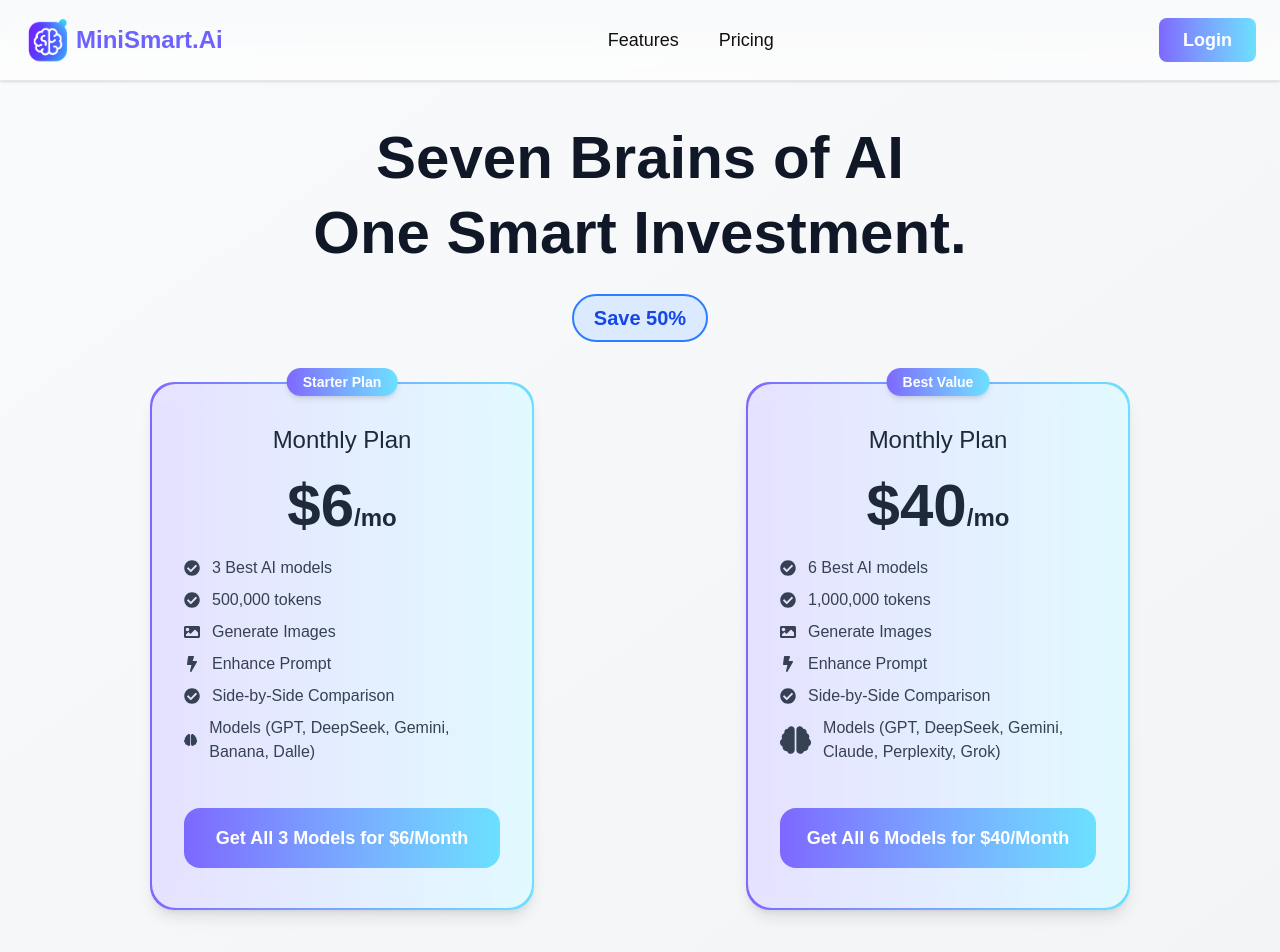
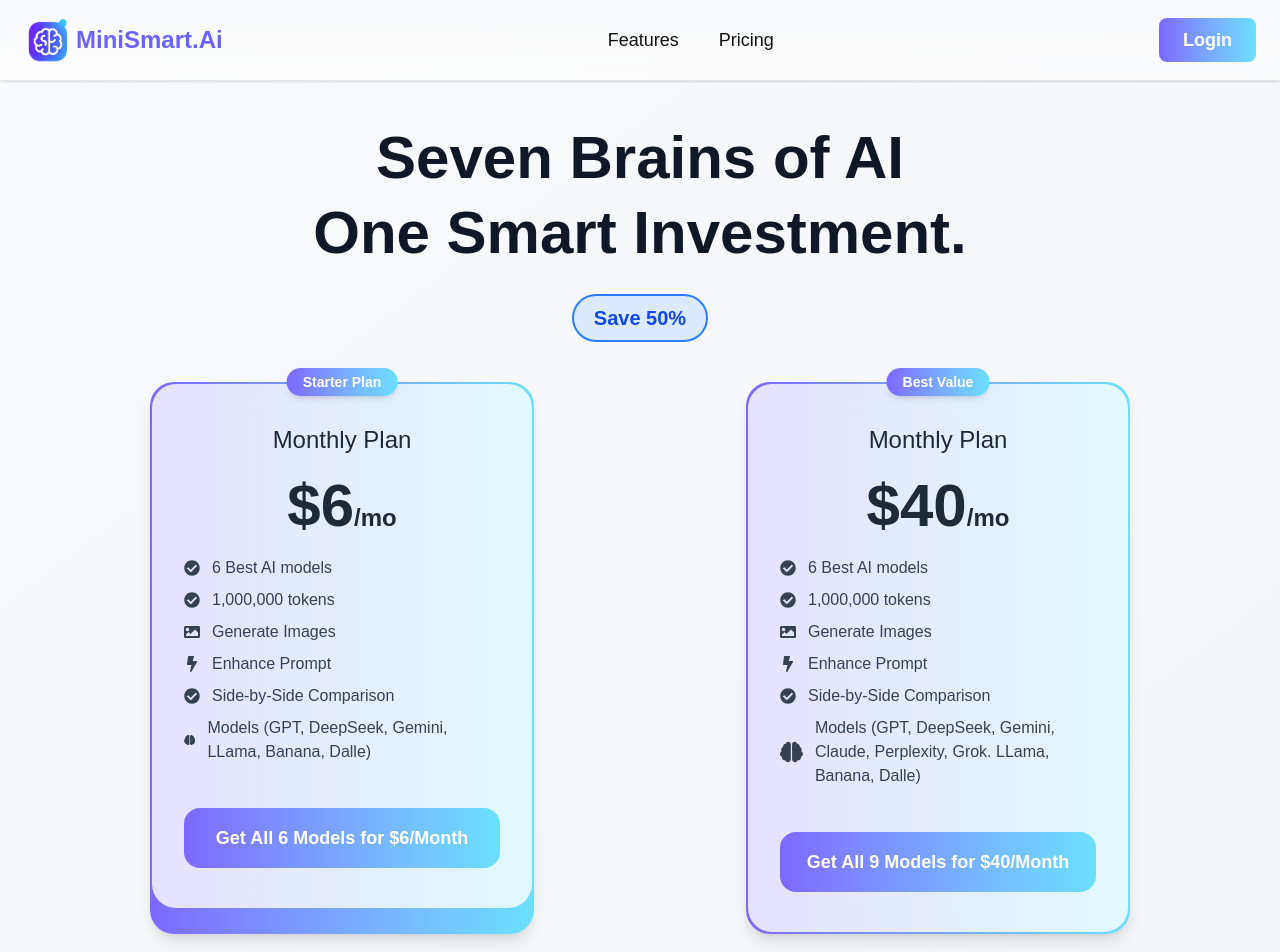
Before and after one commit to Haris321m/ministackai, a Next.js app in the folder Frontend/: page /Pricing in a window 1280 px wide. Shown: the top 952 px of the page. Built offline with nearby package versions, Linux system fonts and the light colour scheme; no server answers.

Commit message:
New changes in Fons f home page

```diff
--- a/Frontend/next.config.ts
+++ b/Frontend/next.config.ts
@@ -2,9 +2,15 @@ import type { NextConfig } from "next";
 
 const nextConfig: NextConfig = {
   images: {
-    domains: ["localhost"],
+    domains: ["localhost", "api.minismartai.com", "www.api.minismartai.com"],
   },
   devIndicators: false,
+  eslint: {
+    ignoreDuringBuilds: true,
+  },
+  typescript: {
+    ignoreBuildErrors: true,
+  },
 };
 
 export default nextConfig;
--- a/Frontend/src/app/Pricing/page.tsx
+++ b/Frontend/src/app/Pricing/page.tsx
@@ -22,14 +22,14 @@ function PricingComponent() {
       subtitle: "Monthly Plan",
       price: "$6",
       features: [
-        { icon: <FaCheckCircle />, label: "3 Best AI models" },
-        { icon: <FaCheckCircle />, label: "500,000 tokens" },
+        { icon: <FaCheckCircle />, label: "6 Best AI models" },
+        { icon: <FaCheckCircle />, label: "1,000,000 tokens" },
         { icon: <FaImage />, label: "Generate Images" },
         { icon: <FaBolt />, label: "Enhance Prompt" },
         { icon: <FaCheckCircle />, label: "Side-by-Side Comparison" },
-        { icon: <FaBrain />, label: "Models (GPT, DeepSeek, Gemini, Banana, Dalle)" },
+        { icon: <FaBrain />, label: "Models (GPT, DeepSeek, Gemini, LLama, Banana, Dalle)" },
       ],
-      button: "Get All 3 Models for $6/Month",
+      button: "Get All 6 Models for $6/Month",
     },
     {
       title: "Best Value",
@@ -41,9 +41,9 @@ function PricingComponent() {
         { icon: <FaImage />, label: "Generate Images" },
         { icon: <FaBolt />, label: "Enhance Prompt" },
         { icon: <FaCheckCircle />, label: "Side-by-Side Comparison" },
-        { icon: <FaBrain className="text-5xl" />, label: "Models (GPT, DeepSeek, Gemini, Claude, Perplexity, Grok)" },
+        { icon: <FaBrain className="text-5xl" />, label: "Models (GPT, DeepSeek, Gemini, Claude, Perplexity, Grok. LLama, Banana, Dalle)" },
       ],
-      button: "Get All 6 Models for $40/Month",
+      button: "Get All 9 Models for $40/Month",
     },
   ];
 
--- a/Frontend/src/components/Home/Features.tsx
+++ b/Frontend/src/components/Home/Features.tsx
@@ -13,17 +13,17 @@ export default function Features() {
     () => [
       {
         title: 'Compare All Premium AIs at Once',
-        desc: 'Free AI models often deliver restricted and inferior answers. With AI Fiesta, you get access to multiple top-tier premium models, all in one place. Compare their responses side-by-side to experience faster, smarter, and most accurate answers.',
+        desc: 'Stop switching between apps to test different AIs. MiniSmart.Ai brings GPT, Gemini, DeepSeek, LLaMA, and more into a single platform. Instantly compare their answers side-by-side and discover which model gives you the smartest, fastest, and most accurate results for your task.',
         video: '/video.mp4',
       },
       {
-        title: 'Boost Your Productivity',
-        desc: 'No more switching between multiple apps. Get everything you need in one dashboard – research, writing, brainstorming – all powered by multiple AI brains working for you.',
+        title: 'Generate Stunning Images with AI',
+        desc: 'Bring your imagination to life with our integrated image generation feature. From professional graphics to creative artwork, MiniSmart.Ai lets you create high-quality visuals in seconds—powered by cutting-edge AI image models—all inside the same platform.',
         video: '/video.mp4',
       },
       {
-        title: 'Seamless Experience',
-        desc: 'Enjoy a clean, distraction-free interface optimized for speed and focus, so you can spend more time thinking and less time clicking.',
+        title: 'Enhance Your Prompts for Better Results',
+        desc: 'Writing the right prompt is key to getting powerful AI responses. With MiniSmart.Ai, you don’t have to be a prompt expert—our smart enhancer refines your input automatically, ensuring you always get clear, detailed, and highly accurate outputs across every model.',
         video: '/video.mp4',
       },
     ],
@@ -44,7 +44,7 @@ export default function Features() {
           viewport={{ once: true }}
           className="text-4xl md:text-6xl lg:text-8xl font-extrabold leading-tight dark:bg-gradient-to-r dark:from-btnBg dark:to-btnbg2 dark:bg-clip-text dark:text-transparent"
         >
-          Four AI Models.
+          Seven AI Models
           <br /> One Smart Platform
         </motion.h1>
 
--- a/Frontend/src/components/Home/Hero.tsx
+++ b/Frontend/src/components/Home/Hero.tsx
@@ -31,12 +31,13 @@ export default function Hero() {
           </span>
 
           <h1 className="text-5xl md:text-7xl font-extrabold leading-tight">
-            Your AI Universe. <br /> One Platform.
+            Stop Switching. <br /> Start Creating.
           </h1>
 
           <p className="text-xl text-[#484848] max-w-lg">
-            Stop wasting time juggling tools — MiniSmart AI unites the
-            smartest models under one subscription.
+            Forget switching between apps and accounts—MiniSmart.
+            Ai unifies multiple powerful AI models into a single, seamless experience.
+            Compare, create, and enhance smarter than ever before.
           </p>
 
           <div className="flex flex-col sm:flex-row gap-4 mt-6 justify-center md:justify-start">
--- a/Frontend/src/components/Home/Pricing.tsx
+++ b/Frontend/src/components/Home/Pricing.tsx
@@ -40,23 +40,6 @@ function PricingComponent() {
       subtitle: "Monthly Plan",
       price: "$6",
       features: [
-        { icon: <FaCheckCircle />, label: "3 Best AI models" },
-        { icon: <FaCheckCircle />, label: "500,000 tokens" },
-        { icon: <FaImage />, label: "Generate Images" },
-        { icon: <FaBolt />, label: "Enhance Prompt" },
-        { icon: <FaCheckCircle />, label: "Side-by-Side Comparison" },
-        {
-          icon: <FaBrain />,
-          label: "Models (GPT, DeepSeek, Gemini, Banana, Dalle)",
-        },
-      ],
-      button: "Get All 3 Models for $6/Month",
-    },
-    {
-      title: "Best Value",
-      subtitle: "Monthly Plan",
-      price: "$40",
-      features: [
         { icon: <FaCheckCircle />, label: "6 Best AI models" },
         { icon: <FaCheckCircle />, label: "1,000,000 tokens" },
         { icon: <FaImage />, label: "Generate Images" },
@@ -64,10 +47,27 @@ function PricingComponent() {
         { icon: <FaCheckCircle />, label: "Side-by-Side Comparison" },
         {
           icon: <FaBrain />,
-          label: "Models (GPT, DeepSeek, Gemini, Claude, Perplexity, Grok)",
+          label: "Models (GPT, DeepSeek, Gemini, LLama, Banana, Dalle)",
         },
       ],
-      button: "Get All 6 Models for $40/Month",
+      button: "Get All 6 Models for $6/Month",
+    },
+    {
+      title: "Best Value",
+      subtitle: "Monthly Plan",
+      price: "$40",
+      features: [
+        { icon: <FaCheckCircle />, label: "9 Best AI models" },
+        { icon: <FaCheckCircle />, label: "1,000,000 tokens" },
+        { icon: <FaImage />, label: "Generate Images" },
+        { icon: <FaBolt />, label: "Enhance Prompt" },
+        { icon: <FaCheckCircle />, label: "Side-by-Side Comparison" },
+        {
+          icon: <FaBrain />,
+          label: "Models (GPT, DeepSeek, Gemini, Claude, Perplexity, Grok, LLama, Banana, Dalle)",
+        },
+      ],
+      button: "Get All 9 Models for $40/Month",
     },
   ];
 
```
